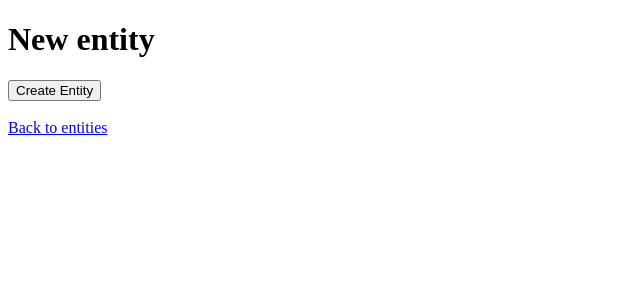
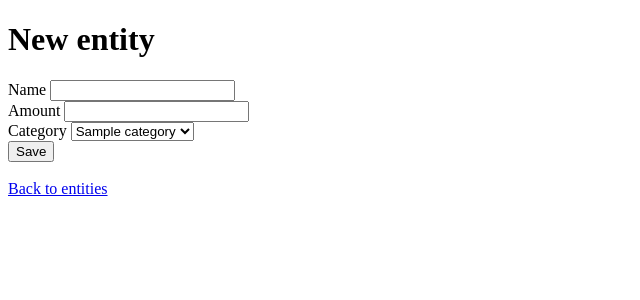
Before and after one commit to estebanmual/BudgetApp, a Rails app: page /categories/1/entities/new in a window 1280 px wide. Shown: the top 300 px of the page, without its empty margins (0-640 px from the left). Run offline with Rails 7, Linux system fonts and the light colour scheme; tables that the repository leaves empty hold one stand-in row (values such as "Sample post"); parts of the project's set-up code (start-up, migrations or seed data) failed here and were passed over; some libraries are stand-ins or nearby versions.

Commit message:
Add fields for new entity

```diff
--- a/app/views/entities/_form.html.erb
+++ b/app/views/entities/_form.html.erb
@@ -1,4 +1,4 @@
-<%= form_with(model: entity) do |form| %>
+<%= form_with model: entity, url: category_entities_path do |form| %>
   <% if entity.errors.any? %>
     <div style="color: red">
       <h2><%= pluralize(entity.errors.count, "error") %> prohibited this entity from being saved:</h2>
@@ -12,6 +12,21 @@
   <% end %>
 
   <div>
-    <%= form.submit %>
+    <%= form.label :name %>
+    <%= form.text_field :name %>
+  </div>
+
+  <div>
+    <%= form.label :amount %>
+    <%= form.number_field :amount, step: 0.01  %>
+  </div>
+
+  <div>
+    <%= form.label :category_id %>
+    <%= form.collection_select :category_id, Category.all.order(name: :asc), :id, :name %>
+  </div>
+
+  <div>
+    <%= form.submit "Save" %>
   </div>
 <% end %>
```
